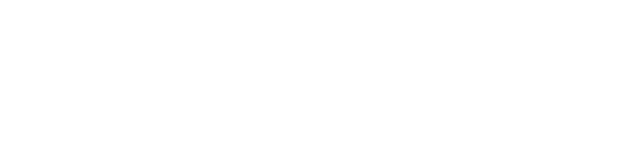
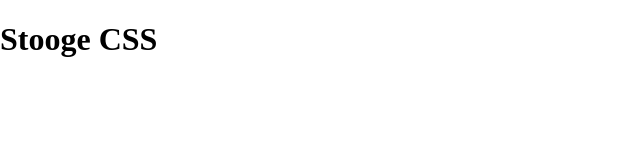
Before and after one commit to chrisjwaddell/Stooge-CSS, a plain HTML site: page index.html in a window 1280 px wide. Shown: the whole page, without its empty margins (0-640 px from the left). Drawn offline with Linux system fonts and the light colour scheme.

Commit message:
index.html update

```diff
--- a/index.html
+++ b/index.html
@@ -1,21 +1,25 @@
 <!DOCTYPE html>
 <html lang="en">
+
 <head>
     <meta charset="utf-8">
     <meta http-equiv="X-UA-Compatible" content="IE=edge">
     <meta name="description" content="">
     <title>Stooge CSS Framework</title>
     <style>
-body { background-color: #ffffff; margin: 0; }
-
-
+        body {
+            background-color: #ffffff;
+            margin: 0;
+        }
     </style>
 </head>
+
 <body>
     <header role="banner">
 
     </header>
-
+    <h1>Stooge CSS</h1>
 
 </body>
+
 </html>
```
Lines whose indentation alone changed are shown as unchanged.
